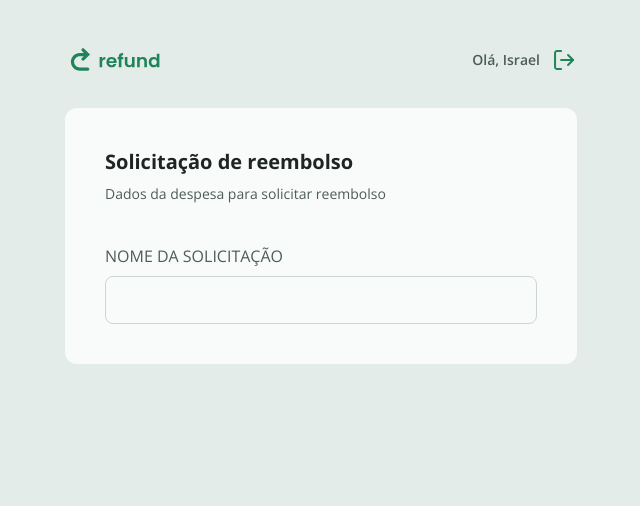
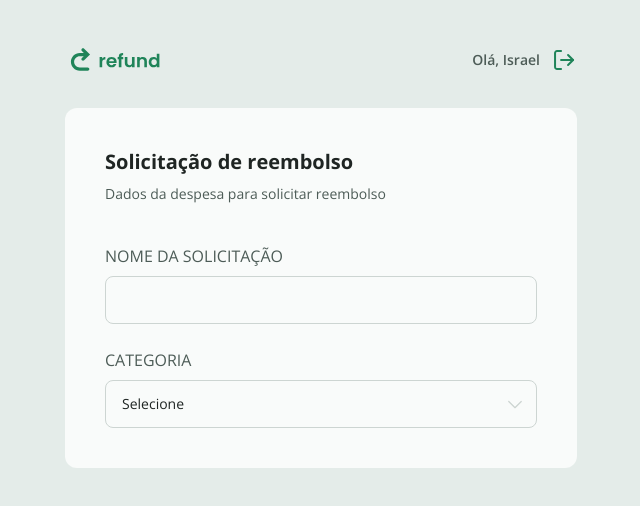
Before and after one commit to israeltx/n11-refund-tailwind, a React (Vite) app: page / in a window 1280 px wide. Shown: the top 506 px of the page, without its empty margins (319-959 px from the left). Built offline with nearby package versions, Linux system fonts and the light colour scheme.

Commit message:
Create the select component

```diff
--- /dev/null
+++ b/src/components/Select.tsx
@@ -0,0 +1,15 @@
+type Props = React.ComponentProps<"input"> & {
+  legend?: string
+}
+
+export function Select({legend, children,...rest}: Props) {
+  return (
+    <fieldset className="flex flex-1 max-h-20 text-gray-200 focus-within:text-green-100">
+      {legend && <legend className="uppercase text-xxs mb-2 text-inherit">{legend}</legend>}
+      <select className="w-full h-12 rounded-lg border border-gray-300 px-4 text-sm text-gray-100 bg-transparent outline-none focus:border-2 focus:border-green-100 placeholder-gray-300" value="" {...rest}>
+        <option value="" disabled hidden>Selecione</option>
+        {children}
+      </select>
+    </fieldset>
+  )
+}
--- a/src/index.css
+++ b/src/index.css
@@ -12,3 +12,11 @@
   --color-green-100: #1f8459;
   --color-green-200: #2cb178;
 }
+
+select {
+  appearance: none;
+  background-image: url(./assets/chevron-down.svg);
+  background-repeat: no-repeat;
+  background-position: right 0.7rem top 50%;
+  background-size: 1.25rem auto;
+}
--- a/src/pages/Refund.tsx
+++ b/src/pages/Refund.tsx
@@ -1,4 +1,5 @@
 import { Input } from "../components/Input";
+import { Select } from "../components/Select";
 
 export function Refund() {
   return (
@@ -9,6 +10,7 @@
       </header>
 
       <Input required legend="Nome da solicitação"/>
+      <Select required legend="Categoria"></Select>
     </form>
   )
 }
```
